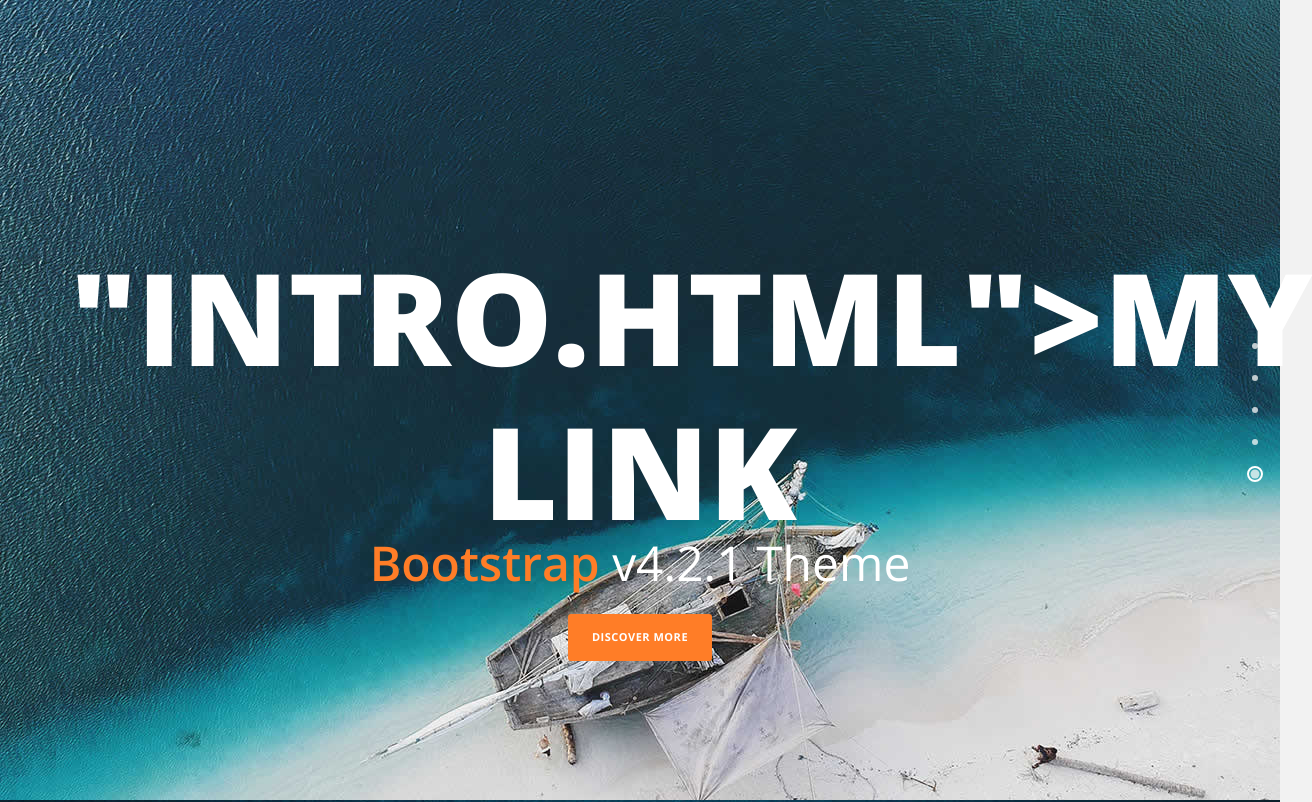
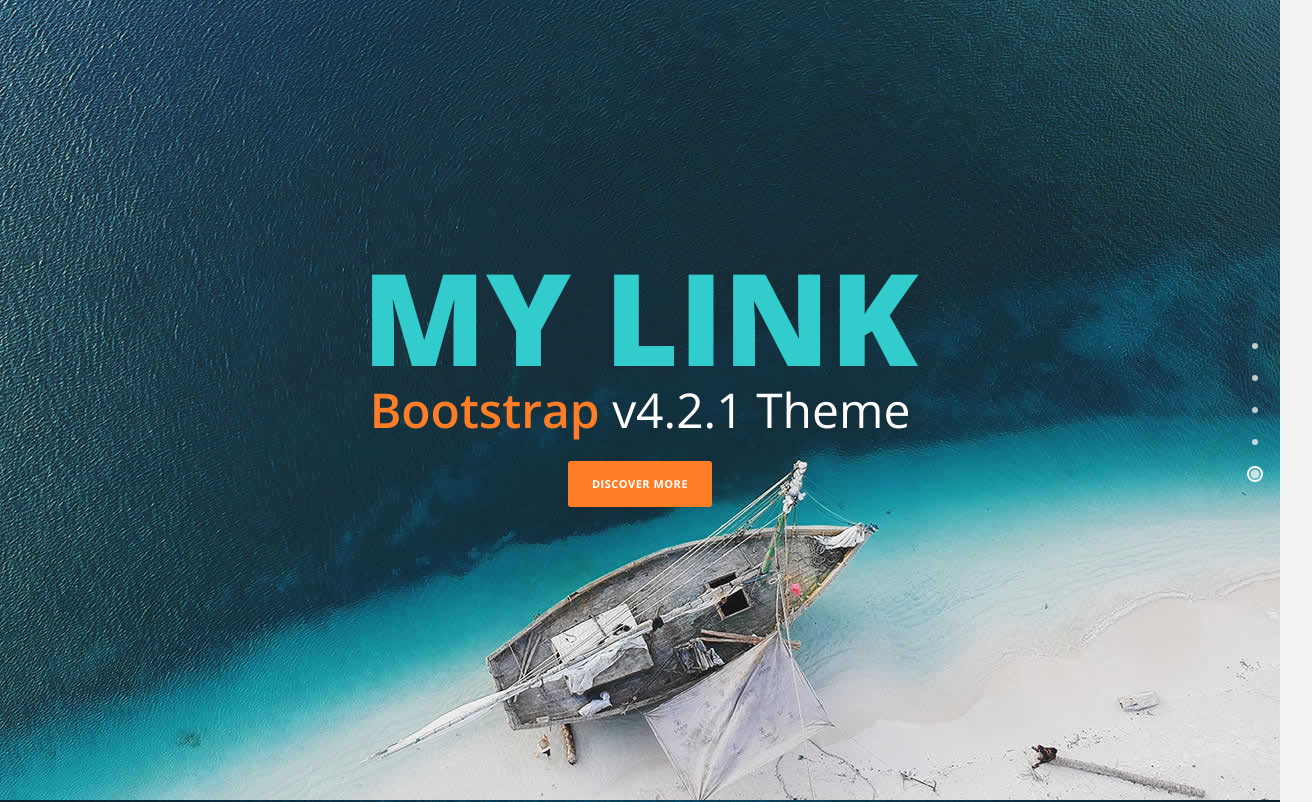
Before and after one commit to ying8077/templatemo_526_vanilla, a plain HTML site: page index.html in a window 1280 px wide. Shown: the top 802 px of the page, 1312 px wide, since content can reach past the window. Drawn offline with nearby package versions, Linux system fonts and the light colour scheme.

Commit message:
second commit

```diff
--- a/index.html
+++ b/index.html
@@ -37,7 +37,7 @@ https://templatemo.com/tm-526-vanilla
     <div class="parallax-content baner-content" id="home">
         <div class="container">
             <div class="first-content">
-                <h1>"intro.html">My Link</h1>
+                <h1><a href="intro.html">My Link</a></h1>
                 <span><em>Bootstrap</em> v4.2.1 Theme</span>
                 <div class="primary-button">
                     <a href="#services">Discover More</a>
```
